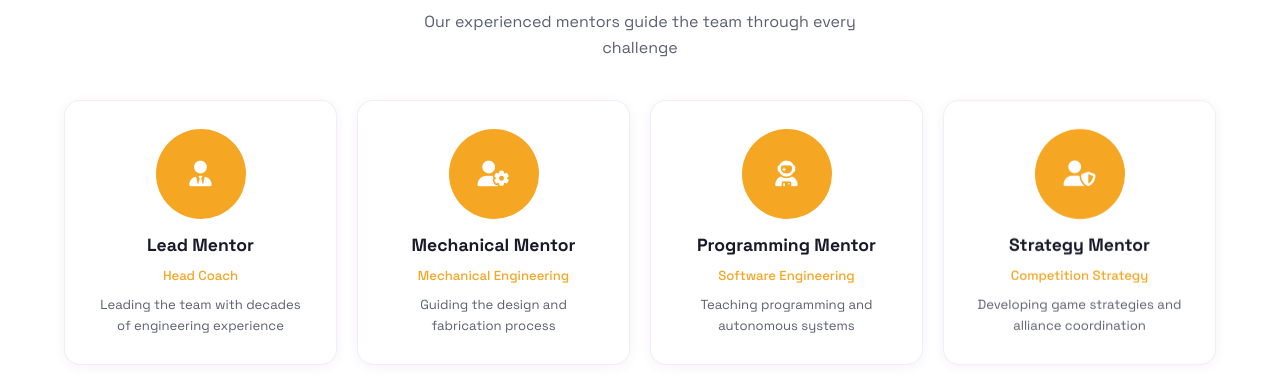
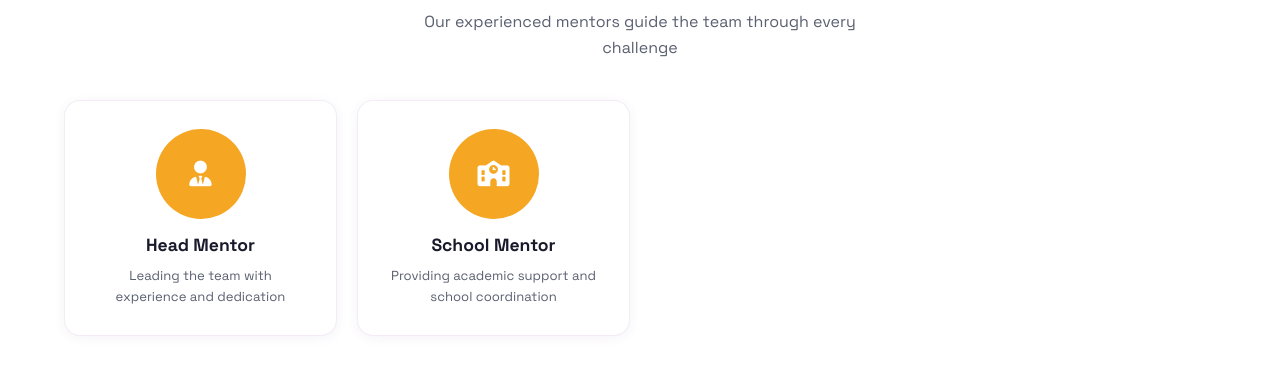
Before and after one commit to CARTONCATAN/cinderella-1942, a plain HTML site: page team.html in a window 1280 px wide. Shown: the part 424-800 px from the top of the page. Drawn offline with Linux system fonts and the light colour scheme.

Commit message:
Simplify mentor cards - remove role subtitles

```diff
--- a/team.html
+++ b/team.html
@@ -56,27 +56,13 @@
             <div class="team-grid">
                 <div class="team-card fade-in">
                     <div class="avatar"><i class="fas fa-user-tie"></i></div>
-                    <h3>Lead Mentor</h3>
-                    <span class="role">Head Coach</span>
-                    <p>Leading the team with decades of engineering experience</p>
+                    <h3>Head Mentor</h3>
+                    <p>Leading the team with experience and dedication</p>
                 </div>
                 <div class="team-card fade-in">
-                    <div class="avatar"><i class="fas fa-user-gear"></i></div>
-                    <h3>Mechanical Mentor</h3>
-                    <span class="role">Mechanical Engineering</span>
-                    <p>Guiding the design and fabrication process</p>
-                </div>
-                <div class="team-card fade-in">
-                    <div class="avatar"><i class="fas fa-user-astronaut"></i></div>
-                    <h3>Programming Mentor</h3>
-                    <span class="role">Software Engineering</span>
-                    <p>Teaching programming and autonomous systems</p>
-                </div>
-                <div class="team-card fade-in">
-                    <div class="avatar"><i class="fas fa-user-shield"></i></div>
-                    <h3>Strategy Mentor</h3>
-                    <span class="role">Competition Strategy</span>
-                    <p>Developing game strategies and alliance coordination</p>
+                    <div class="avatar"><i class="fas fa-school"></i></div>
+                    <h3>School Mentor</h3>
+                    <p>Providing academic support and school coordination</p>
                 </div>
             </div>
         </div>
```
